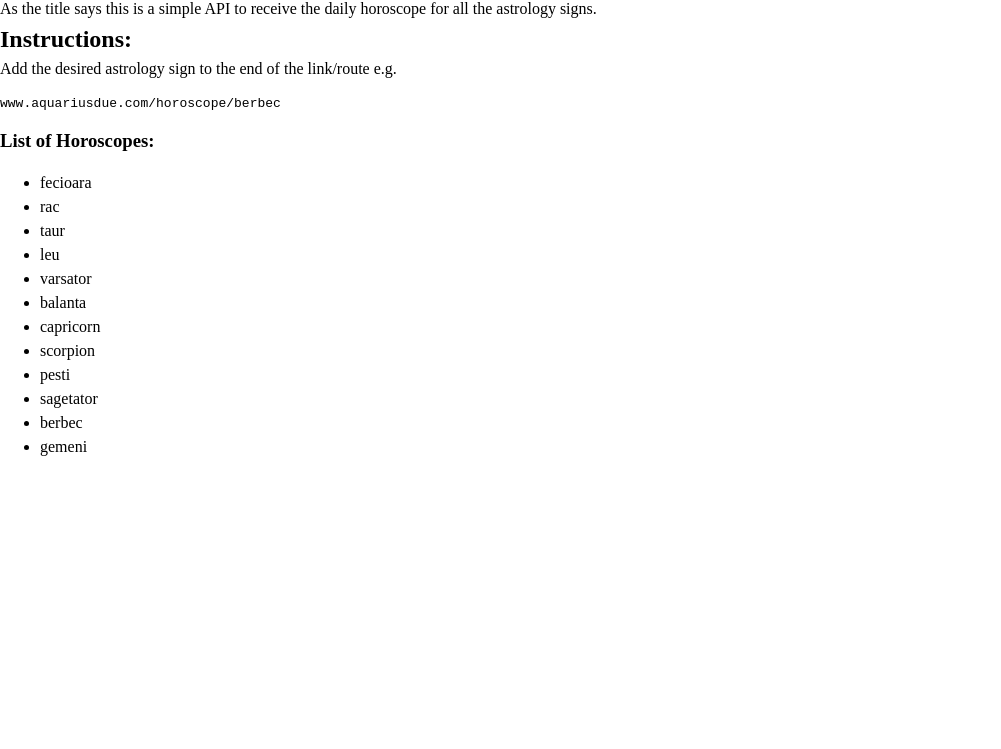
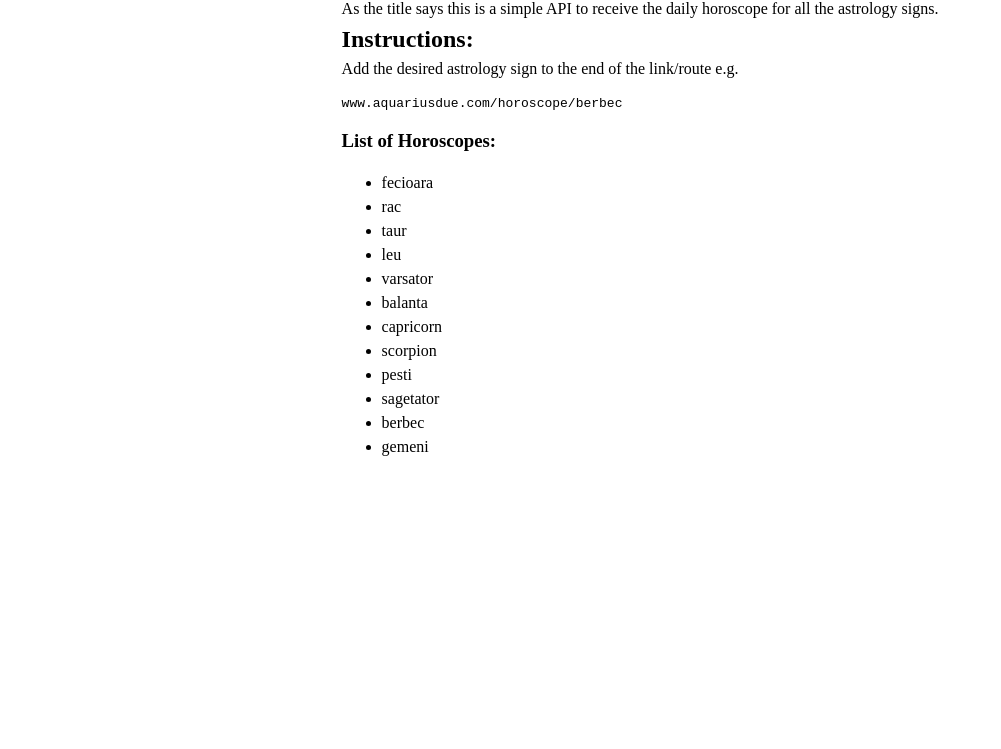
Before and after one commit to AquariusDue/horoscope-3rd, a plain HTML site: page website/index.html in a window 1280 px wide. Shown: the part 51-800 px from the top of the page, without its empty margins (0-1001 px from the left). Drawn offline with Linux system fonts and the light colour scheme.

Commit message:
Set IDs and Classes for index.html; Center website content (styles.css)

```diff
--- a/website/index.html
+++ b/website/index.html
@@ -6,28 +6,28 @@
     <link rel="stylesheet" href="styles.css">
 </head>
 <body>
-  <main>
+  <main id="content">
     <div id="title">
         <h1>A Simple Horoscope API</h1>
     </div>
-    <div>
+    <div id="horoscope-info">
         <p>As the title says this is a simple API to receive the daily horoscope for all the astrology signs.</p>
         <h2>Instructions:</h2>
         <p>Add the desired astrology sign to the end of the link/route e.g. <pre>www.aquariusdue.com/horoscope/berbec</pre></p>
         <h3>List of Horoscopes:</h3>
-        <ul>
-            <li>fecioara</li>
-            <li>rac</li>
-            <li>taur</li>
-            <li>leu</li>
-            <li>varsator</li>
-            <li>balanta</li>
-            <li>capricorn</li>
-            <li>scorpion</li>
-            <li>pesti</li>
-            <li>sagetator</li>
-            <li>berbec</li>
-            <li>gemeni</li>
+        <ul id="horoscope-list">
+            <li class="horoscope-list-item">fecioara</li>
+            <li class="horoscope-list-item">rac</li>
+            <li class="horoscope-list-item">taur</li>
+            <li class="horoscope-list-item">leu</li>
+            <li class="horoscope-list-item">varsator</li>
+            <li class="horoscope-list-item">balanta</li>
+            <li class="horoscope-list-item">capricorn</li>
+            <li class="horoscope-list-item">scorpion</li>
+            <li class="horoscope-list-item">pesti</li>
+            <li class="horoscope-list-item">sagetator</li>
+            <li class="horoscope-list-item">berbec</li>
+            <li class="horoscope-list-item">gemeni</li>
         </ul>
     </div>
   </main>
--- a/website/styles.css
+++ b/website/styles.css
@@ -72,3 +72,17 @@ select {
     scroll-behavior: auto !important;
   }
 }
+
+#content {
+  display: flex;
+  justify-content: center;
+  flex-direction: column;
+}
+
+#title {
+  align-self: center;
+}
+
+#horoscope-info {
+  align-self: center;
+}
```
